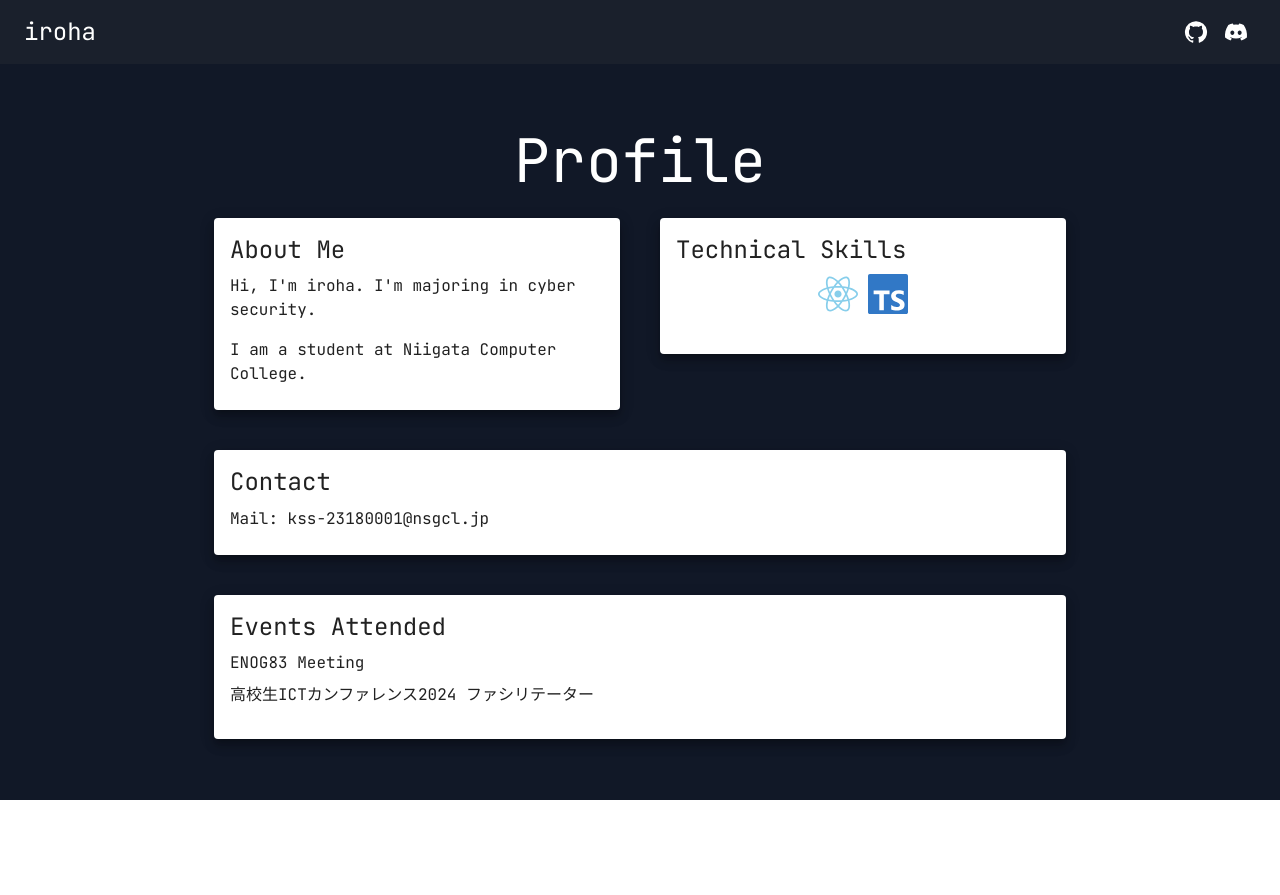
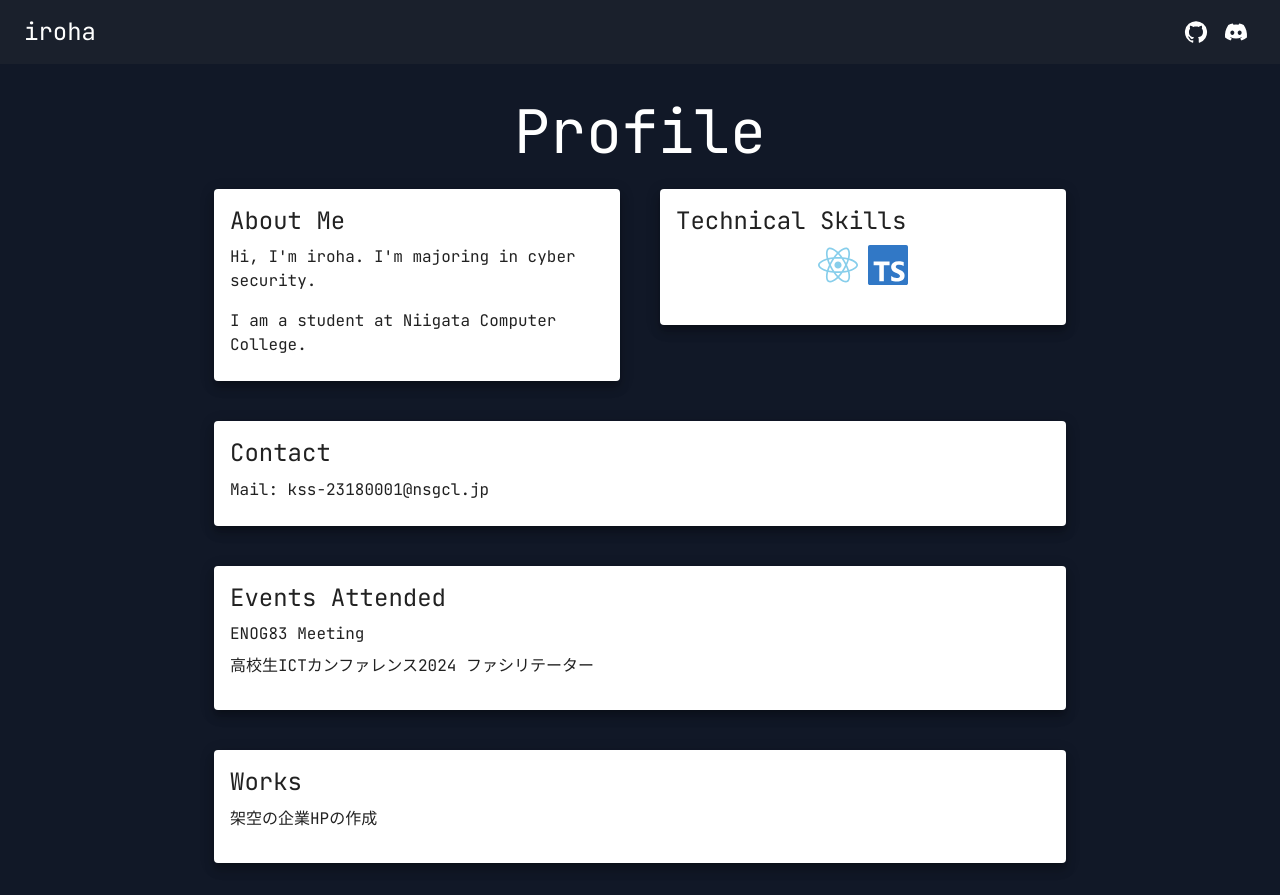
Before and after one commit to iroha999/iroha999.github.io, a React (Vite) app: page / in a window 1280 px wide. Before the commit the page ends 800 px from the top, so only its background shows below. Built offline with nearby package versions, Linux system fonts and the light colour scheme.

Commit message:
add Works

```diff
--- a/src/App.tsx
+++ b/src/App.tsx
@@ -1,6 +1,6 @@
 import React, { useState, useCallback } from 'react';
 import {
-  AppBar, Toolbar, Typography, IconButton, Container, Box, Button, Tooltip, Fade, Paper, Link, Card, CardContent, Grid
+  AppBar, Toolbar, Typography, IconButton, Container, Box, Button, Tooltip, Fade, Paper, Link, Card, CardContent, Grid, Modal
 } from '@mui/material';
 import { GitHub, ContentCopy, Close } from '@mui/icons-material';
 import { FaDiscord, FaReact } from 'react-icons/fa';
@@ -149,7 +149,13 @@ const Header: React.FC = () => {
 };
 
 // プロフィールコンポーネント
-const Profile: React.FC = () => (
+const Profile: React.FC = () => {
+  const [open, setOpen] = useState(false);
+
+  const handleOpen = () => setOpen(true);
+  const handleClose = () => setOpen(false);
+
+  return (
     <Box className="flex flex-col justify-center items-center bg-gray-900 text-white" style={{ minHeight: 'calc(100vh - 64px)', padding: '2rem 0' }}>
       <Container maxWidth="md">
         <motion.div
@@ -251,10 +257,65 @@ const Profile: React.FC = () => (
               </Card>
             </motion.div>
           </Grid>
+
+          <Grid item xs={12}>
+            <motion.div
+              initial={{ opacity: 0, y: 20 }}
+              animate={{ opacity: 1, y: 0 }}
+              transition={{ duration: 0.5, delay: 1.0 }}
+            >
+              <Card raised className="bg-gray-800 text-white">
+                <CardContent>
+                  <Typography variant="h5" component="h2" gutterBottom>
+                    Works
+                  </Typography>
+                  <Box component="ul" sx={{ listStyleType: 'none', padding: 0 }}>
+                    <Box component="li" mb={1}>
+                      <Link href="#" onClick={handleOpen} color="inherit" className="hover-effect">
+                        架空の企業HPの作成
+                      </Link>
+                    </Box>
+                  </Box>
+                </CardContent>
+              </Card>
+            </motion.div>
+          </Grid>
         </Grid>
       </Container>
+      <Modal open={open} onClose={handleClose}>
+        <Box
+          sx={{
+            position: 'absolute',
+            top: '50%',
+            left: '50%',
+            transform: 'translate(-50%, -50%)',
+            width: '80%',
+            maxWidth: 600,
+            bgcolor: 'background.paper',
+            borderRadius: 4,
+            boxShadow: 24,
+            p: { xs: 2, sm: 4 },
+            overflow: 'hidden',
+          }}
+        >
+          <Typography variant="h6" component="h2" gutterBottom>
+            架空の企業HPの作成
+          </Typography>
+          <img src="./サムネイル.png" alt="サムネイル" style={{ width: '100%', marginBottom: '16px', borderRadius: '8px' }} />
+          <Typography variant="body1" gutterBottom sx={{wordBreak: 'break-all', whiteSpace: 'normal'}}>
+            URL: <Link href="https://iroha999.github.io/iroha999-company.github.io/index.html" target="_blank">https://iroha999.github.io/iroha999-company.github.io/index.html</Link>
+          </Typography>
+          <Typography variant="body1" gutterBottom>
+            技術スタック: HTML, CSS, JavaScript, Jquery, LightBox
+          </Typography>
+          <Typography variant="body1" paragraph>
+            作品の説明: この作品は、1年時の課題制作として作成した架空のデザイン会社のホームページです。<br />デザイン会社のウェブサイトをテーマに、企業情報、作品紹介、採用情報などのページを作成しました。ユーザーが必要な情報に簡単にアクセスできるように工夫しています。
+          </Typography>
+        </Box>
+      </Modal>
     </Box>
   );
+};
 
 // テーマの定義
 const theme = createTheme({
--- a/src/index.css
+++ b/src/index.css
@@ -1,10 +1,11 @@
-@import 'tailwindcss/base';
-@import 'tailwindcss/components';
-@import 'tailwindcss/utilities';
+@import "tailwindcss/base";
+@import "tailwindcss/components";
+@import "tailwindcss/utilities";
 
 /* 全体のフォント設定 */
 body {
-  font-family: 'JetBrains Mono', monospace;
+  font-family: "JetBrains Mono", monospace;
+  overflow-x: hidden;
 }
 
 /* トーストメッセージのカスタムスタイル */
@@ -31,7 +32,7 @@ body {
 }
 
 .hover-effect::after {
-  content: '';
+  content: "";
   position: absolute;
   width: 100%;
   transform: scaleX(0);
@@ -51,3 +52,18 @@ body {
 .hover-effect:hover {
   color: #2196f3; /* 青色 */
 }
+
+/* スクロールバーを非表示にする */
+::-webkit-scrollbar {
+  display: none; /* スクロールバーを非表示にする */
+}
+
+/* Firefox用 */
+html {
+  scrollbar-width: none; /* スクロールバーを非表示にする */
+}
+
+/* Edge, IE用 */
+html {
+  -ms-overflow-style: none; /* スクロールバーを非表示にする */
+}
```
Also changed, not shown: 1 other file (tests, documents, lock files or other folders). Lines whose indentation alone changed are shown as unchanged.
